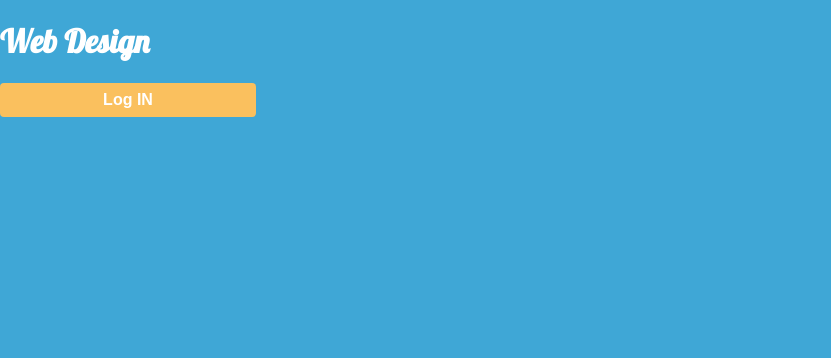
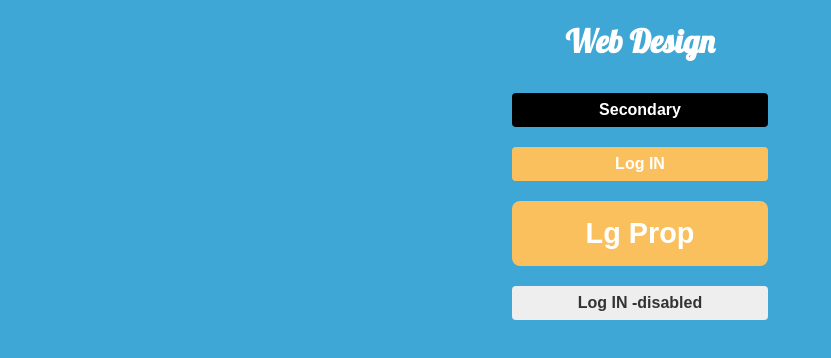
Before and after one commit to biasedzeus/reactStyledComponents-App, a React (Create React App) app in the folder styled-components-app/: page / in a window 1280 px wide. Shown: the top 358 px of the page, without its empty margins (0-831 px from the left). Built offline with nearby package versions, Linux system fonts and the light colour scheme.

Commit message:
css helper added
css helper imported form styledComps provides a better way to deal with props provided to the styled components .For Ex- large prop uses csss helper in choosing the styles using a ternary opertaor to style the component based on the prop.

```diff
--- a/styled-components-app/src/Components/App.js
+++ b/styled-components-app/src/Components/App.js
@@ -20,10 +20,16 @@ body{
 
 function App() {
   return (
-    <div>
+    <div style={{display:"flex",alignItems:"center",justifyContent:"center",flexDirection:"column"}}>
       <GlobalStyle/>
       <h1>Web Design</h1>
+      <Button secondary>Secondary</Button>
       <Button>Log IN</Button>
+      <Button large>Lg Prop</Button>
+      <Button disabled>Log IN -disabled</Button>
+
+
+
     </div>
   );
 }
--- a/styled-components-app/src/Components/common/Button.js
+++ b/styled-components-app/src/Components/common/Button.js
@@ -1,23 +1,42 @@
-import styled from "styled-components";
+import styled,{css} from "styled-components";
 
 const Button = styled.button`
 color:white;
-background: #FAC05E;
+background: ${(props) => props.secondary?'black':'#FAC05E'};
 font-weight: bold;
+${props => props.large ?
+css`
+padding: 16px;
+border-radius: 8px;
+font-size: 1.8em;
+
+
+` :
+css `
 padding: 8px;
 border-radius: 4px;
+font-size: 1em;
+
+`}
+
+
+
 box-shadow:none;
-font-size: 1em;
 border: none;
 width :20%;
 display: block;
 white-space: none;
+margin: 10px;
+cursor: pointer;
 
 
-&::disabled{
+&:disabled{
     background: #eee;
-    color:#333
+    color:#333;
+    cursor:default;
 }
+
+
 
 
 
```
